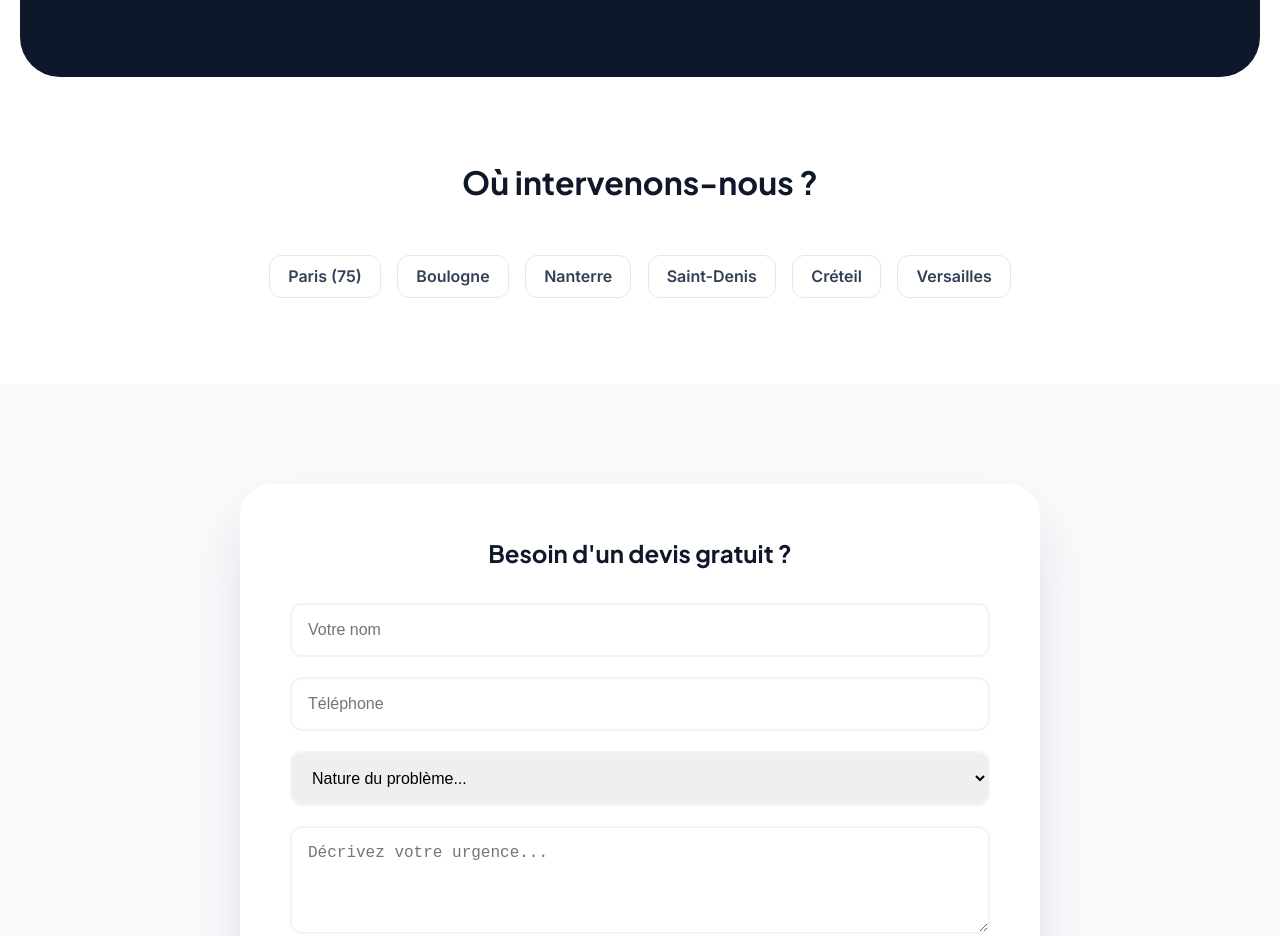
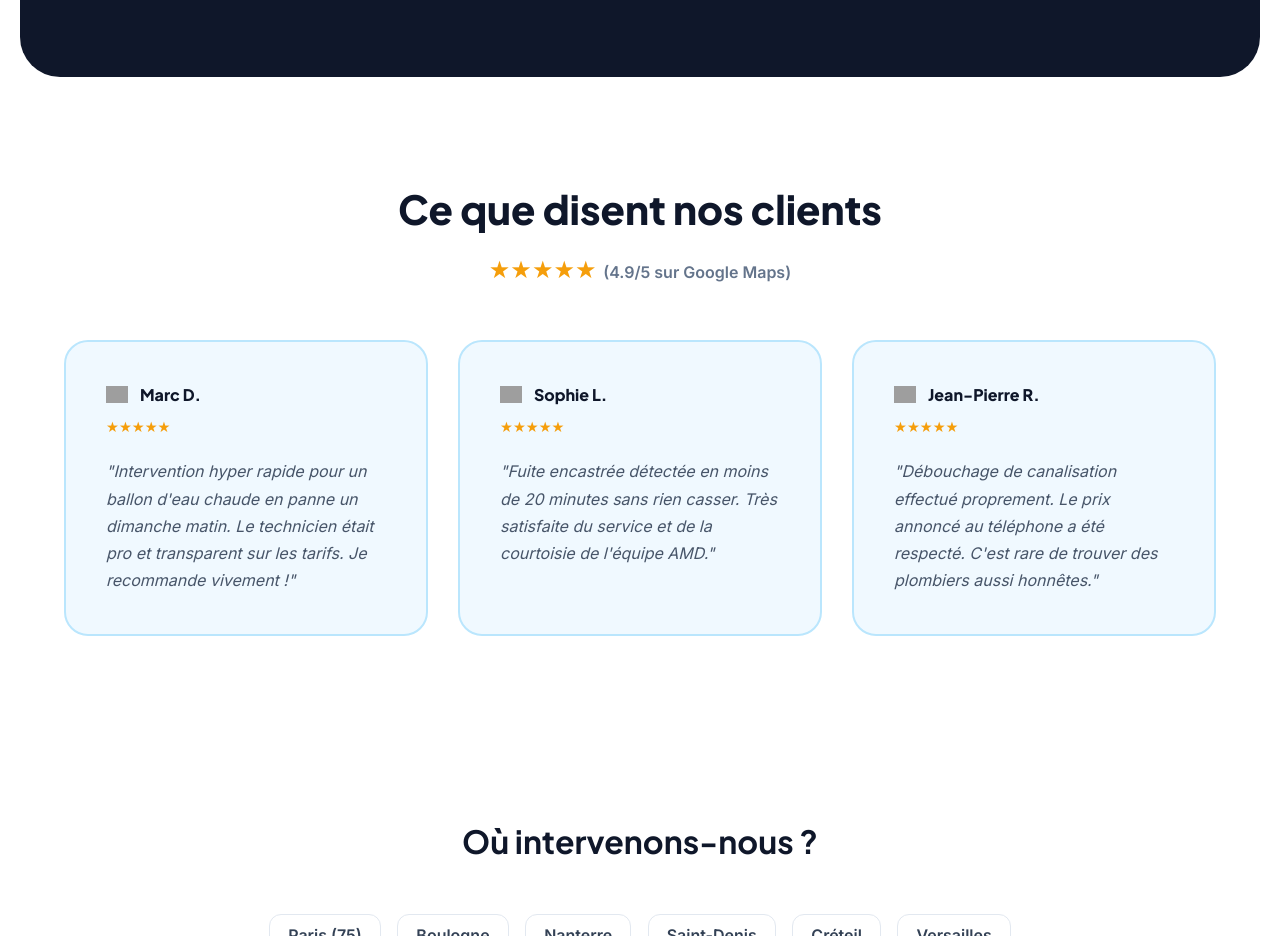
Before and after one commit to zakarisef123/Plombrie-paris-frere-mathis-, a plain HTML site: page index.html in a window 1280 px wide. Shown: the part 1688-2624 px from the top of the page. Drawn offline with Linux system fonts and the light colour scheme; grey boxes are pictures that could not be loaded.

Commit message:
Update index.html

```diff
--- a/index.html
+++ b/index.html
@@ -12,23 +12,27 @@
 
     <meta charset="UTF-8" />
     <meta name="viewport" content="width=device-width, initial-scale=1.0" />
+
     <title>AMD Plomberie : Dépannage Ultra-Rapide | Région Parisienne</title>
 
     <link href="https://fonts.googleapis.com/css2?family=Plus+Jakarta+Sans:wght@400;600;700;800&family=Inter:wght@400;500;600&display=swap" rel="stylesheet" />
 
     <style>
+        /* VARIABLES CSS : Définition de la charte graphique globale */
         :root {
-            --primary: #0ea5e9;
-            --secondary: #0f172a;
+            --primary: #0ea5e9;  /* Bleu azur principal */
+            --secondary: #0f172a; /* Bleu nuit pour le texte et fonds sombres */
             --success: #0ea5e9;
             --white: #ffffff;
             --bg-light: #f0f9ff;
         }
 
+        /* RESET & BASE : Paramétrages de mise en page universels */
         * { margin: 0; padding: 0; box-sizing: border-box; }
         body { font-family: 'Inter', sans-serif; color: #334155; line-height: 1.6; scroll-behavior: smooth; }
         h1, h2, h3, h4 { font-family: 'Plus Jakarta Sans', sans-serif; color: var(--secondary); }
 
+        /* BANNIÈRE RGPD : Interface de consentement utilisateur */
         #gdpr-pro-banner {
             position: fixed; bottom: 20px; left: 20px; right: 20px; max-width: 400px;
             background: var(--white); border-radius: 20px; padding: 24px;
@@ -45,6 +49,7 @@
         .btn-accept:hover { background: #0284c7; }
         .btn-refuse { background: #f1f5f9; color: var(--secondary); }
 
+        /* HEADER : Navigation collante avec effet de flou (Glassmorphism) */
         header {
             position: fixed; top: 0; width: 100%; height: 90px;
             background: rgba(255, 255, 255, 0.9); backdrop-filter: blur(15px);
@@ -54,38 +59,28 @@
         .logo-container { display: flex; align-items: center; text-decoration: none; }
 
         .logo-icon-pro {
-            display: flex;
-            align-items: center;
-            justify-content: center;
-            width: 50px;
-            height: 50px;
+            display: flex; align-items: center; justify-content: center;
+            width: 50px; height: 50px;
             background: linear-gradient(135deg, #0ea5e9, #2563eb);
-            border-radius: 14px;
-            box-shadow: 0 8px 15px rgba(14, 165, 233, 0.2);
+            border-radius: 14px; box-shadow: 0 8px 15px rgba(14, 165, 233, 0.2);
         }
 
         nav.main-nav { display: flex; gap: 20px; }
         nav.main-nav a { text-decoration: none; color: var(--secondary); font-weight: 600; font-size: 0.9rem; transition: 0.2s; }
         nav.main-nav a:hover { color: var(--primary); }
 
+        /* CTA TÉLÉPHONE : Bouton d'appel rapide dans le header */
         .nav-phone-btn {
-            background: var(--success);
-            color: white;
-            padding: 12px;
-            width: 50px;
-            height: 50px;
-            border-radius: 50%;
-            text-decoration: none;
-            font-weight: 800;
-            display: flex;
-            align-items: center;
-            justify-content: center;
-            transition: 0.3s;
-            box-shadow: 0 10px 20px rgba(14, 165, 233, 0.3);
+            background: var(--success); color: white;
+            padding: 12px; width: 50px; height: 50px;
+            border-radius: 50%; text-decoration: none; font-weight: 800;
+            display: flex; align-items: center; justify-content: center;
+            transition: 0.3s; box-shadow: 0 10px 20px rgba(14, 165, 233, 0.3);
             font-size: 1.4rem;
         }
         .nav-phone-btn:hover { transform: scale(1.1); background: #2563eb; }
 
+        /* SECTION HERO : Premier contact visuel et accroche commerciale */
         .hero {
             padding: 140px 5% 80px;
             background: linear-gradient(rgba(255, 255, 255, 0.65), rgba(255, 255, 255, 0.65)), url('pombierparis.jpeg');
@@ -95,25 +90,30 @@
         .hero h1 { font-size: 3rem; font-weight: 800; letter-spacing: -1px; line-height: 1.1; margin-bottom: 20px; }
         .hero h1 span { color: var(--primary); }
 
+        /* MARQUEE : Bandeau défilant des partenaires (Réassurance) */
         .marquee { overflow: hidden; white-space: nowrap; padding: 30px 0; background: white; }
         .marquee-inner { display: inline-flex; animation: scroll 40s linear infinite; align-items: center; opacity: 1; }
         .marquee-inner img { height: 35px; margin: 0 50px; filter: none; }
         @keyframes scroll { from { transform: translateX(0); } to { transform: translateX(-50%); } }
 
+        /* SERVICES : Grille de présentation des prestations et tarifs */
         .services-section { padding: 80px 5%; background: white; }
         .services-grid { display: grid; grid-template-columns: repeat(auto-fit, minmax(300px, 1fr)); gap: 30px; max-width: 1200px; margin: 0 auto; }
         .service-card { background: var(--bg-light); padding: 40px; border-radius: 24px; border: 1px solid transparent; transition: 0.4s; position: relative; overflow: hidden; }
         .service-card:hover { transform: translateY(-10px); background: white; border-color: #bae6fd; box-shadow: 0 20px 40px rgba(15, 23, 42, 0.05); }
         .price-tag { font-size: 1.2rem; font-weight: 700; color: var(--primary); background: #e0f2fe; display: inline-block; padding: 4px 12px; border-radius: 8px; margin-bottom: 15px; }
 
+        /* TRUSTBAR : Mise en avant des arguments de vente (Rapidité, Prix, Garantie) */
         .trust-section { padding: 80px 5%; background: var(--secondary); color: white; border-radius: 40px; margin: 0 20px; text-align: center; }
         .trust-grid { display: grid; grid-template-columns: repeat(auto-fit, minmax(250px, 1fr)); gap: 40px; max-width: 1200px; margin: 50px auto 0; }
         .trust-item svg { margin-bottom: 20px; }
         .trust-item h4 { color: var(--primary); font-size: 1.4rem; margin-bottom: 15px; }
 
+        /* ZONES : Optimisation du maillage géographique pour le SEO local */
         .zones { padding: 80px 5%; text-align: center; }
         .zone-badge { padding: 8px 18px; background: white; border: 1px solid #e2e8f0; border-radius: 12px; font-weight: 600; margin: 6px; display: inline-block; transition: 0.3s; }
 
+        /* CONTACT : Formulaire de demande de devis */
         .contact-section { padding: 100px 5%; background: #f8fafc; }
         .form-card { background: white; padding: 50px; border-radius: 32px; box-shadow: 0 30px 60px rgba(15, 23, 42, 0.1); max-width: 800px; margin: 0 auto; }
         input, select, textarea { width: 100%; padding: 16px; border: 2px solid #f1f5f9; border-radius: 12px; margin-bottom: 20px; font-size: 1rem; }
@@ -121,23 +121,15 @@
 
         footer { background: #000; padding: 60px 5%; color: #64748b; text-align: center; }
 
+        /* FLOATING ACTION BUTTON : Bouton d'appel flottant avec animation d'alerte */
         .floating-call {
-            position: fixed;
-            bottom: 30px;
-            right: 30px;
-            background: #2563eb;
-            color: white;
-            width: 70px;
-            height: 70px;
-            border-radius: 50%;
-            text-decoration: none;
-            z-index: 2000;
+            position: fixed; bottom: 30px; right: 30px;
+            background: #2563eb; color: white;
+            width: 70px; height: 70px; border-radius: 50%;
+            text-decoration: none; z-index: 2000;
             box-shadow: 0 10px 30px rgba(0,0,0,0.3);
-            display: flex;
-            align-items: center;
-            justify-content: center;
-            font-size: 2rem;
-            animation: pulse-blue 2s infinite;
+            display: flex; align-items: center; justify-content: center;
+            font-size: 2rem; animation: pulse-blue 2s infinite;
         }
 
         @keyframes pulse-blue {
@@ -146,10 +138,11 @@
             100% { transform: scale(0.95); box-shadow: 0 0 0 0 rgba(37, 99, 235, 0); }
         }
 
+        /* RESPONSIVE : Adaptations pour tablettes et mobiles */
         @media (max-width: 768px) {
             header { height: 75px; }
             .hero h1 { font-size: 2.2rem; }
-            .main-nav { display: none; }
+            .main-nav { display: none; } /* Cache la nav texte sur mobile au profit du bouton d'appel */
             .hero { padding: 120px 5% 60px; }
             .trust-section { margin: 0 10px; padding: 60px 5%; }
         }
@@ -255,6 +248,43 @@
         </div>
     </section>
 
+    <section class="reviews-section" id="avis" style="padding: 100px 5%; background: #ffffff;">
+        <div style="text-align: center; margin-bottom: 50px;">
+            <h2 style="font-size: 2.5rem; font-weight: 800;">Ce que disent nos clients</h2>
+            <div style="color: #f59e0b; font-size: 1.5rem; margin-top: 10px;">
+                ★★★★★ <span style="color: #64748b; font-size: 1rem; font-weight: 600;">(4.9/5 sur Google Maps)</span>
+            </div>
+        </div>
+
+        <style>
+            .reviews-grid { display: grid; grid-template-columns: repeat(auto-fit, minmax(300px, 1fr)); gap: 30px; max-width: 1200px; margin: 0 auto; }
+            .review-card { background: var(--bg-light); padding: 40px; border-radius: 24px; border: 2px solid #bae6fd; transition: 0.3s; }
+            .review-card:hover { transform: translateY(-5px); box-shadow: 0 10px 30px rgba(14, 165, 233, 0.1); }
+            .review-author { font-family: 'Plus Jakarta Sans', sans-serif; font-weight: 800; color: var(--secondary); display: flex; align-items: center; gap: 12px; margin-bottom: 8px; }
+            .review-stars { color: #f59e0b; font-size: 0.9rem; margin-bottom: 20px; }
+            .review-text { color: #475569; font-style: italic; font-size: 1rem; line-height: 1.7; }
+            .google-badge { display: inline-block; width: 22px; height: 22px; background: url('https://upload.wikimedia.org/wikipedia/commons/c/c1/Google_%22G%22_logo.svg') no-repeat center; background-size: contain; }
+        </style>
+
+        <div class="reviews-grid">
+            <div class="review-card">
+                <div class="review-author"><span class="google-badge"></span> Marc D.</div>
+                <div class="review-stars">★★★★★</div>
+                <p class="review-text">"Intervention hyper rapide pour un ballon d'eau chaude en panne un dimanche matin. Le technicien était pro et transparent sur les tarifs. Je recommande vivement !"</p>
+            </div>
+            <div class="review-card">
+                <div class="review-author"><span class="google-badge"></span> Sophie L.</div>
+                <div class="review-stars">★★★★★</div>
+                <p class="review-text">"Fuite encastrée détectée en moins de 20 minutes sans rien casser. Très satisfaite du service et de la courtoisie de l'équipe AMD."</p>
+            </div>
+            <div class="review-card">
+                <div class="review-author"><span class="google-badge"></span> Jean-Pierre R.</div>
+                <div class="review-stars">★★★★★</div>
+                <p class="review-text">"Débouchage de canalisation effectué proprement. Le prix annoncé au téléphone a été respecté. C'est rare de trouver des plombiers aussi honnêtes."</p>
+            </div>
+        </div>
+    </section>
+
     <section class="zones" id="intervention">
         <h2 style="font-size: 2rem; margin-bottom: 40px;">Où intervenons-nous ?</h2>
         <div style="max-width: 900px; margin: 0 auto;">
```
